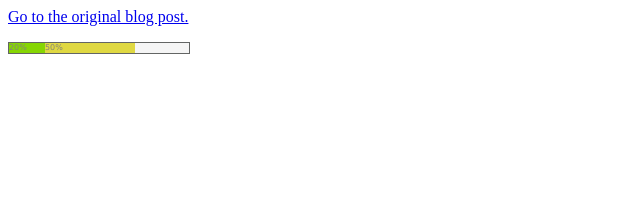
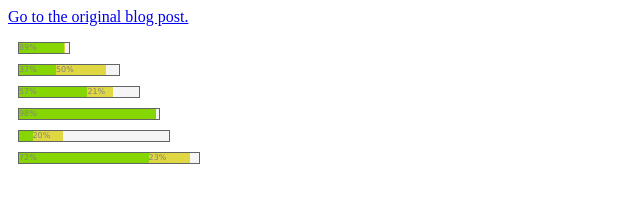
Before and after one commit to DNNX/multiprogressbar, a plain HTML site: page index.html in a window 1280 px wide. Shown: the whole page, without its empty margins (0-640 px from the left). Drawn offline with Linux system fonts and the light colour scheme.

Commit message:
Several progress bars on the demo page

```diff
--- a/index.html
+++ b/index.html
@@ -6,14 +6,47 @@
     <script src="jquery-1.5.2.js" type="text/javascript"></script>
     <!--script src="http://code.jquery.com/jquery-1.5.2.min.js" type="text/javascript"></script-->
     <script src="multiprogressbar.js" type="text/javascript"></script>
+
+    <style type="text/css">
+        #container0 { width:50px; }
+        #container1 { width:100px; }
+        #container2 { width:120px; }
+        #container3 { width:140px; }
+        #container4 { width:150px; }
+        #container5 { width:180px; }
+        .progress { margin: 10px; }
+    </style>
 </head>
 <body>
     <p><a href="http://alevshunov.blogspot.com/2011/04/progressbar.html">Go to the original blog post.</a></p>
-    <div id="container" />
+
+    <div id="container0"></div>
+    <div id="container1"></div>
+    <div id="container2"></div>
+    <div id="container3"></div>
+    <div id="container4"></div>
+    <div id="container5"></div>
 
     <script type="text/javascript">
-        function Init() {
-            $("#container").progress({ Completed: 20, InProgress: 50 });
+        function DoProgress()
+        {
+            for (var i = 0; i <= 5; i++)
+            {
+                var completed = Math.round(Math.random() * 100);
+                var free = (100 - completed);
+                var inProgress = Math.round(Math.random() * free);
+
+                $("#container" + i).progress(
+                {
+                    Completed: completed,
+                    InProgress: inProgress
+                });
+            }
+        }
+
+        function Init()
+        {
+            DoProgress();
         }
 
         $(document).ready(Init);
--- a/multiprogressbar.js
+++ b/multiprogressbar.js
@@ -43,8 +43,5 @@
 
     addScale(container, opt.Completed, "complete");
     addScale(container, opt.InProgress, "inprogress");
-
-    // Create corners.
-    container.corner("3px");
   });
 };
--- a/style.css
+++ b/style.css
@@ -1,6 +1,5 @@
 .progress
 {
-  width: 180px;
   background-color: #f5f5f5;
   border: solid 1px #636564;
   height:10px;
```
